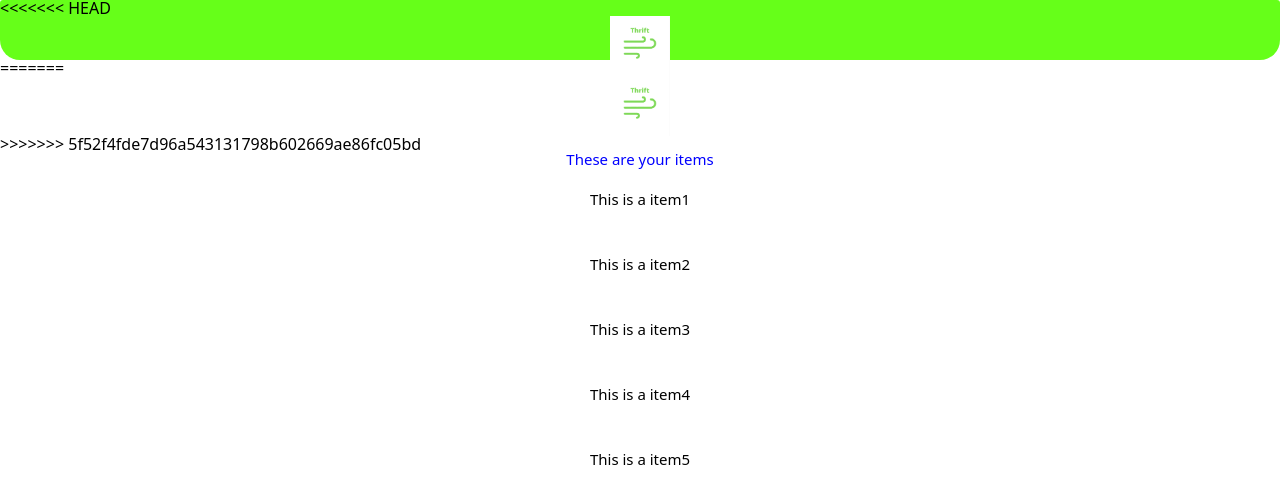
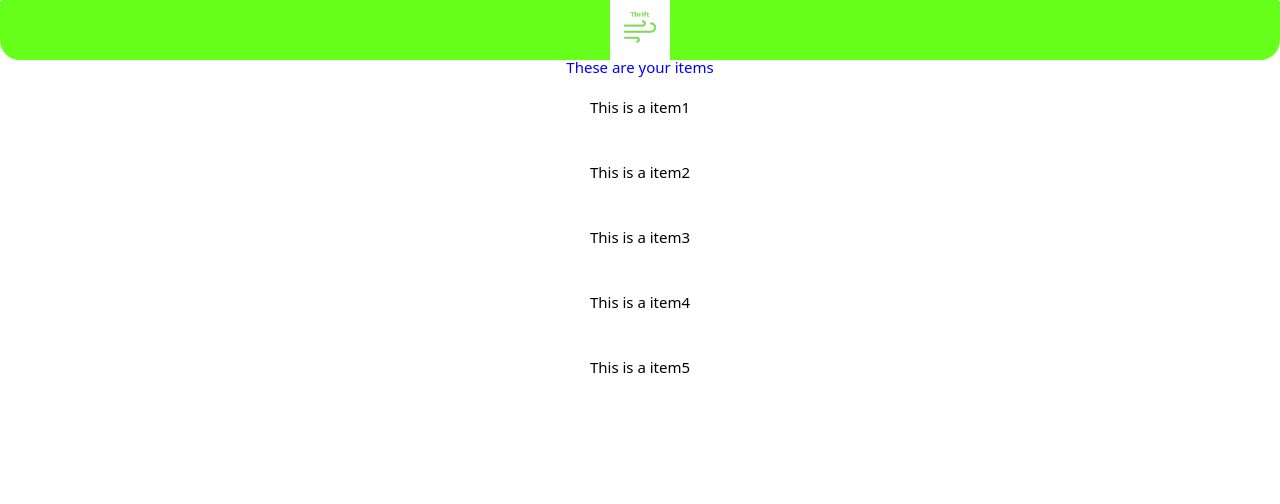
Before and after one commit to KyleGrande/KyleGrande.github.io, a plain HTML site: page index.html in a window 1280 px wide. Drawn offline with Linux system fonts and the light colour scheme.

Commit message:
Update index.html

```diff
--- a/index.html
+++ b/index.html
@@ -10,32 +10,6 @@
 
 </head>
 <nav>
-<<<<<<< HEAD
-
-  <style>
-    img {
-      display: block;
-      margin-left: auto;
-      margin-right: auto;
-      width: 60px;
-      height: 60px;
-    }
-    .logo {
-      width: 1px;
-      height: 1px;
-    }
-    </style>
-
-  <img src="/pics/thrift_logo.png" alt="logo" />
-  <h1 class="thrift"> thrift </h1>
-  <h2 class="myCart"> Shopping Cart </h2>
-
-
-
-</nav>
-
-
-=======
     <style>
         img {
             display: block;
@@ -54,7 +28,6 @@
     <!--<h1 class="thrift"> thrift </h1>
   <h2 class="myCart"> Shopping Cart </h2> -->
 </nav>
->>>>>>> 5f52f4fde7d96a543131798b602669ae86fc05bd
 
 <body>
     <div class="items">
```
